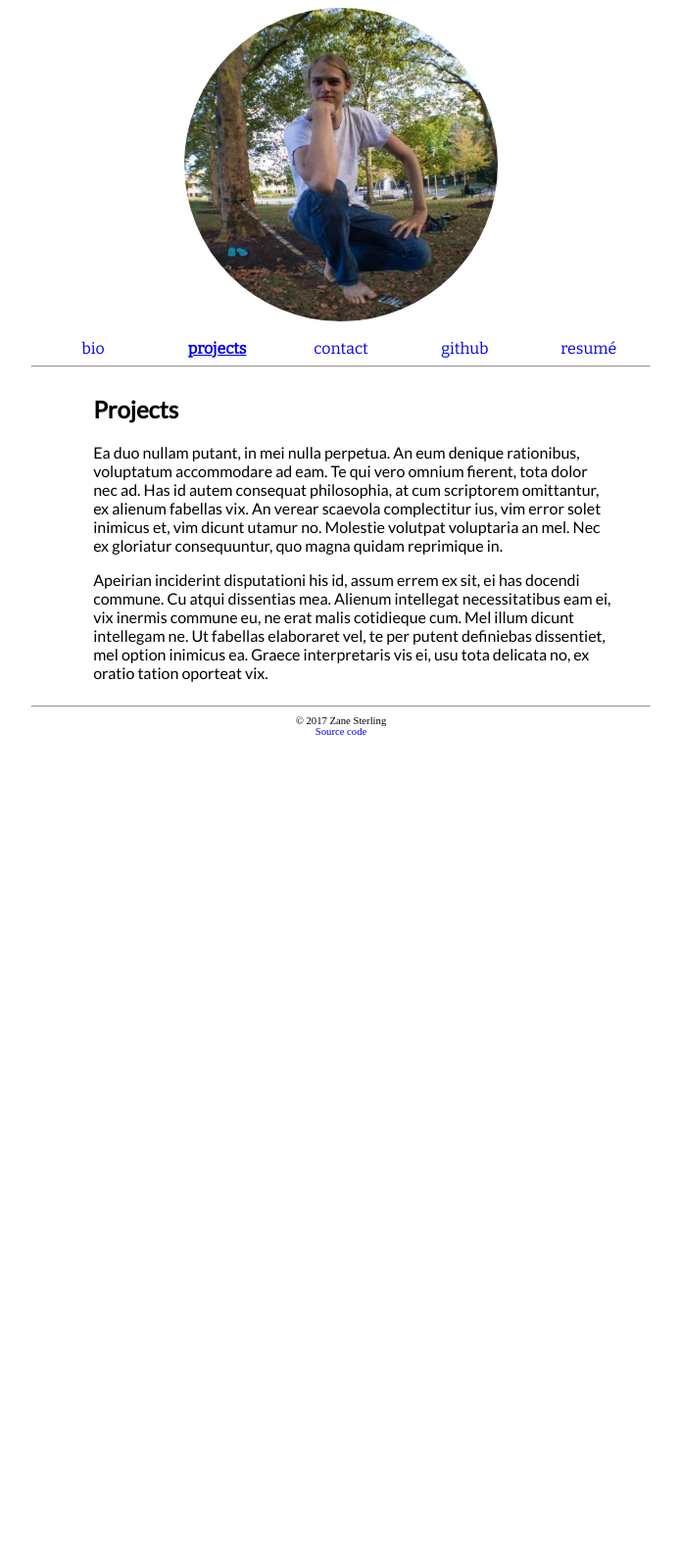
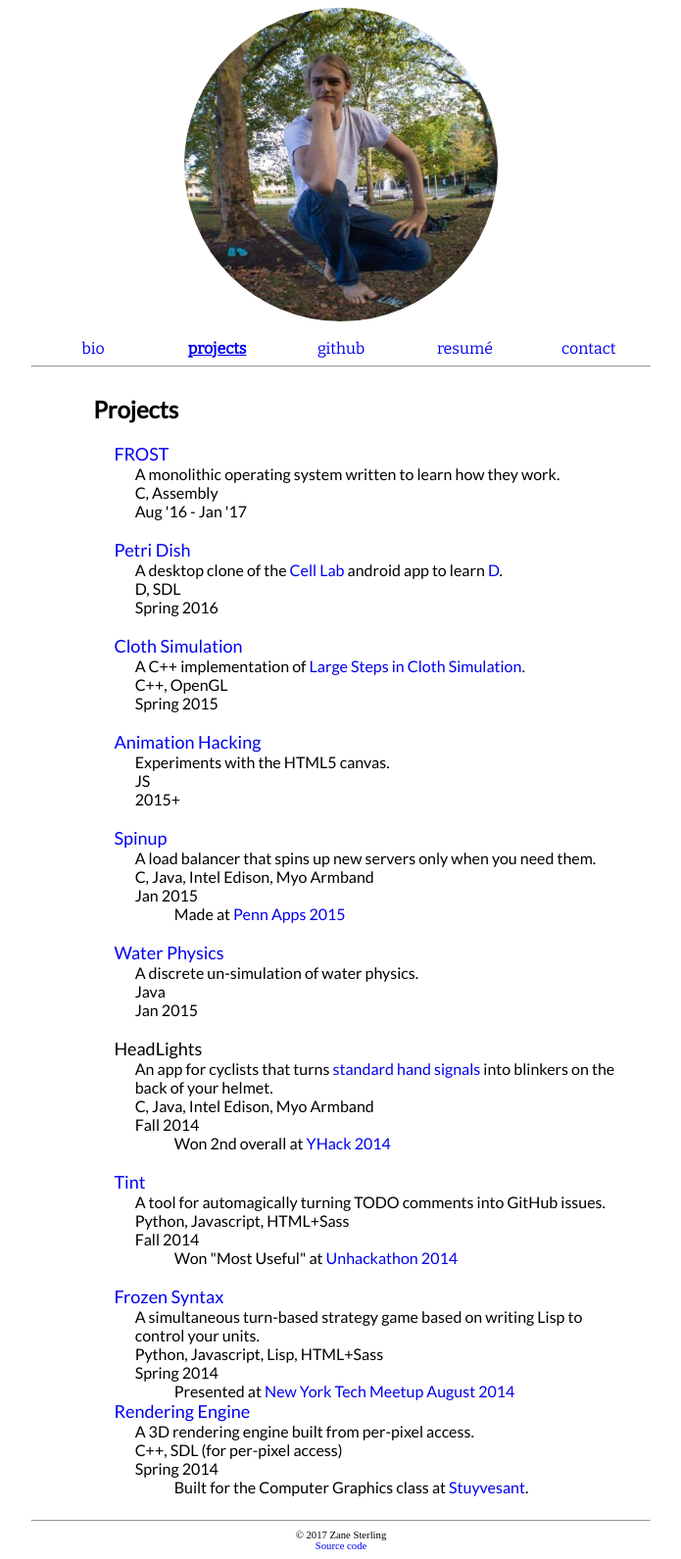
Before and after one commit to Shriken/zanesterling-io, a Django app: page / in a window 1280 px wide, after a click on "projects". Shown: the whole page at 98% size, without its empty margins (292-987 px from the left). Before the commit the page ends 750 px from the top, so only its background shows below. Run offline with Django 3.2, Linux system fonts and the light colour scheme; parts of the project's set-up code (start-up, migrations or seed data) failed here and were passed over.

Commit message:
Add projects

```diff
--- a/info_page/static/info_page/style.css
+++ b/info_page/static/info_page/style.css
@@ -1,20 +1,9 @@
-a {
-	text-decoration: none;
-}
-
-a:hover {
-	text-decoration: underline;
-}
-
+/*
+ * Main block
+ */
 div.main-block {
 	margin-left: 25%;
 	margin-right: 25%;
-}
-
-img.avatar {
-	display: block;
-	margin: auto;
-	width: 320px;
 }
 
 @media all and (max-width: 640px) {
@@ -31,10 +20,32 @@ img.avatar {
 	}
 }
 
+a {
+	text-decoration: none;
+}
+
+a:hover {
+	text-decoration: underline;
+}
+
+
+/*
+ * Avatar
+ */
+img.avatar {
+	display: block;
+	margin: auto;
+	width: 320px;
+}
+
 img.circle {
 	border-radius: 50%;
 }
 
+
+/*
+ * Nav bar
+ */
 div.nav-links {
 	display: -webkit-box;
 	display: -moz-box;
@@ -56,6 +67,10 @@ a.nav-item.active {
 	text-decoration: underline;
 }
 
+
+/*
+ * Sections
+ */
 div.sections {
 	padding-left: 10%;
 	padding-right: 6%;
@@ -64,12 +79,45 @@ div.sections {
 
 div.section {
 	display: none;
+	width: 100%;
 }
 
 div.section.active {
 	display: inline-block;
 }
 
+
+/*
+ * Projects section
+ */
+ul.project-list {
+	width: 100%;
+	padding-left: 0;
+	list-style: none;
+}
+
+li.project {
+	width: 100%;
+}
+
+li.project div,ul {
+	display: block;
+	margin-left: 4%;
+}
+
+li.project .project-title {
+	font-size: large;
+	margin-left: 0%;
+}
+
+li.project ul.project-awards {
+	list-style: none;
+}
+
+
+/*
+ * Footer
+ */
 div.footer {
 	text-align: center;
 	font-size: 8pt;
--- a/info_page/templates/info_page/index.html
+++ b/info_page/templates/info_page/index.html
@@ -18,9 +18,9 @@
     <div class="nav-links">
       <a class="nav-item nav-link active" href="#bio">bio</a>
       <a class="nav-item nav-link" href="#projects">projects</a>
-      <a class="nav-item nav-link" href="#contact">contact</a>
       <a class="nav-item" target="_blank" href="https://github.com/Shriken">github</a>
       <a class="nav-item" target="_blank" href="{% static "info_page/resumé.pdf" %}">resumé</a>
+      <a class="nav-item" target="_blank" href="mailto://me@zanesterling.io">contact</a>
     </div>
     <hr class="header-separator">
 
@@ -45,25 +45,150 @@
       <a name="projects"/>
       <div class="section" id="projects">
         <h2 class="section-title">Projects</h2>
-        <p>
-          Ea duo nullam putant, in mei nulla perpetua. An eum denique
-          rationibus, voluptatum accommodare ad eam. Te qui vero omnium
-          fierent, tota dolor nec ad. Has id autem consequat philosophia, at
-          cum scriptorem omittantur, ex alienum fabellas vix. An verear
-          scaevola complectitur ius, vim error solet inimicus et, vim dicunt
-          utamur no. Molestie volutpat voluptaria an mel. Nec ex gloriatur
-          consequuntur, quo magna quidam reprimique in.
-        </p>
+        <ul class="project-list">
+          <li class="project">
+            <div class="project-title">
+              <a href="https://github.com/Shriken/osdev">FROST</a>
+            </div>
+            <div class="project-summary">
+              A monolithic operating system written to learn how they work.
+            </div>
+            <div class="project-toolstack">C, Assembly</div>
+            <div class="project-date">Aug '16 - Jan '17</div>
+          </li>
+          <br>
 
-        <p>
-          Apeirian inciderint disputationi his id, assum errem ex sit, ei has
-          docendi commune. Cu atqui dissentias mea. Alienum intellegat
-          necessitatibus eam ei, vix inermis commune eu, ne erat malis
-          cotidieque cum. Mel illum dicunt intellegam ne. Ut fabellas
-          elaboraret vel, te per putent definiebas dissentiet, mel option
-          inimicus ea. Graece interpretaris vis ei, usu tota delicata no, ex
-          oratio tation oporteat vix.
-        </p>
+          <li class="project">
+            <div class="project-title">
+              <a href="https://github.com/Shriken/petri-dish">Petri Dish</a>
+            </div>
+            <div class="project-summary">
+              A desktop clone of the
+              <a href="https://play.google.com/store/apps/details?id=com.saterskog.cell_lab&hl=en">
+                Cell Lab
+              </a>
+              android app to learn <a href="https://dlang.org">D</a>.
+            </div>
+            <div class="project-toolstack">D, SDL</div>
+            <div class="project-date">Spring 2016</div>
+          </li>
+          <br>
+
+          <li class="project">
+            <div class="project-title">
+              <a href="https://github.com/Shriken/cloth-simulation">Cloth Simulation</a>
+            </div>
+            <div class="project-summary">
+              A C++ implementation of <a href="http://dl.acm.org/citation.cfm?id=280821">Large Steps in Cloth Simulation</a>.
+            </div>
+            <div class="project-toolstack">C++, OpenGL</div>
+            <div class="project-date">Spring 2015</div>
+          </li>
+          <br>
+
+          <li class="project">
+            <div class="project-title">
+              <a href="https://github.com/Shriken/animation-hacking">Animation Hacking</a>
+            </div>
+            <div class="project-summary">
+              Experiments with the HTML5 canvas.
+            </div>
+            <div class="project-toolstack">JS</div>
+            <div class="project-date">2015+</div>
+          </li>
+          <br>
+
+          <li class="project">
+            <div class="project-title">
+              <a href="https://github.com/Shriken/spinup">Spinup</a>
+            </div>
+            <div class="project-summary">
+              A load balancer that spins up new servers only when you need them.
+            </div>
+            <div class="project-toolstack">C, Java, Intel Edison, Myo Armband</div>
+            <div class="project-date">Jan 2015</div>
+            <ul class="project-awards">
+              <li>Made at <a href="https://pennapps.com">Penn Apps 2015</a>
+            </ul>
+          </li>
+          <br>
+
+          <li class="project">
+            <div class="project-title">
+              <a href="https://github.com/Shriken/water-physics">Water Physics</a>
+            </div>
+            <div class="project-summary">
+              A discrete un-simulation of water physics.
+            </div>
+            <div class="project-toolstack">Java</div>
+            <div class="project-date">Jan 2015</div>
+          </li>
+          <br>
+
+          <li class="project">
+            <div class="project-title">
+              HeadLights
+            </div>
+            <div class="project-summary">
+              An app for cyclists that turns
+              <a href="http://bikesafety.caa.ca/cyclists/riding-skills-and-tips/hand-signals.php">
+                standard hand signals
+              </a>
+              into blinkers on the back of your helmet.
+            </div>
+            <div class="project-toolstack">C, Java, Intel Edison, Myo Armband</div>
+            <div class="project-date">Fall 2014</div>
+            <ul class="project-awards">
+              <li>Won 2nd overall at <a href="http://yhack.org/">YHack 2014</a></li>
+            </ul>
+          </li>
+          <br>
+
+          <li class="project">
+            <div class="project-title">
+              <a href="https://github.com/Shriken/tint">Tint</a>
+            </div>
+            <div class="project-summary">
+              A tool for automagically turning TODO comments into GitHub
+              issues.
+            </div>
+            <div class="project-toolstack">Python, Javascript, HTML+Sass</div>
+            <div class="project-date">Fall 2014</div>
+            <ul class="project-awards">
+              <li>Won "Most Useful" at <a href="http://unhackathon.org/">Unhackathon 2014</a></li>
+            </ul>
+          </li>
+          <br>
+
+          <li class="project">
+            <div class="project-title">
+              <a href="https://github.com/Shriken/frozen-syntax">Frozen Syntax</a>
+            </div>
+            <div class="project-summary">
+              A simultaneous turn-based strategy game based on writing Lisp to
+              control your units.
+            </div>
+            <div class="project-toolstack">Python, Javascript, Lisp, HTML+Sass</div>
+            <div class="project-date">Spring 2014</div>
+            <ul class="project-awards">
+              <li>Presented at <a href="https://nytm.org">New York Tech Meetup August 2014</a></li>
+            </ul>
+          </li>
+
+          <li class="project">
+            <div class="project-title">
+              <a href="https://github.com/Shriken/rendering-engine-cpp">Rendering Engine</a>
+            </div>
+            <div class="project-summary">
+              A 3D rendering engine built from per-pixel access.
+            </div>
+            <div class="project-toolstack">C++, SDL (for per-pixel access)</div>
+            <div class="project-date">Spring 2014</div>
+            <ul class="project-awards">
+              <li>Built for the Computer Graphics class at <a href="stuy.enschool.org">Stuyvesant</a>.</li>
+            </ul>
+          </li>
+        </ul>
       </div>
 
       <a name="contact"/>
--- a/writeup_notes.txt
+++ b/writeup_notes.txt
@@ -13,3 +13,5 @@ html pages.
 
 Open GitHub, resumé, and email in separate tabs. Forces people to come back to
 my website eventually.
+
+There were a number of minor behavior issues that needed tweaking.
```
